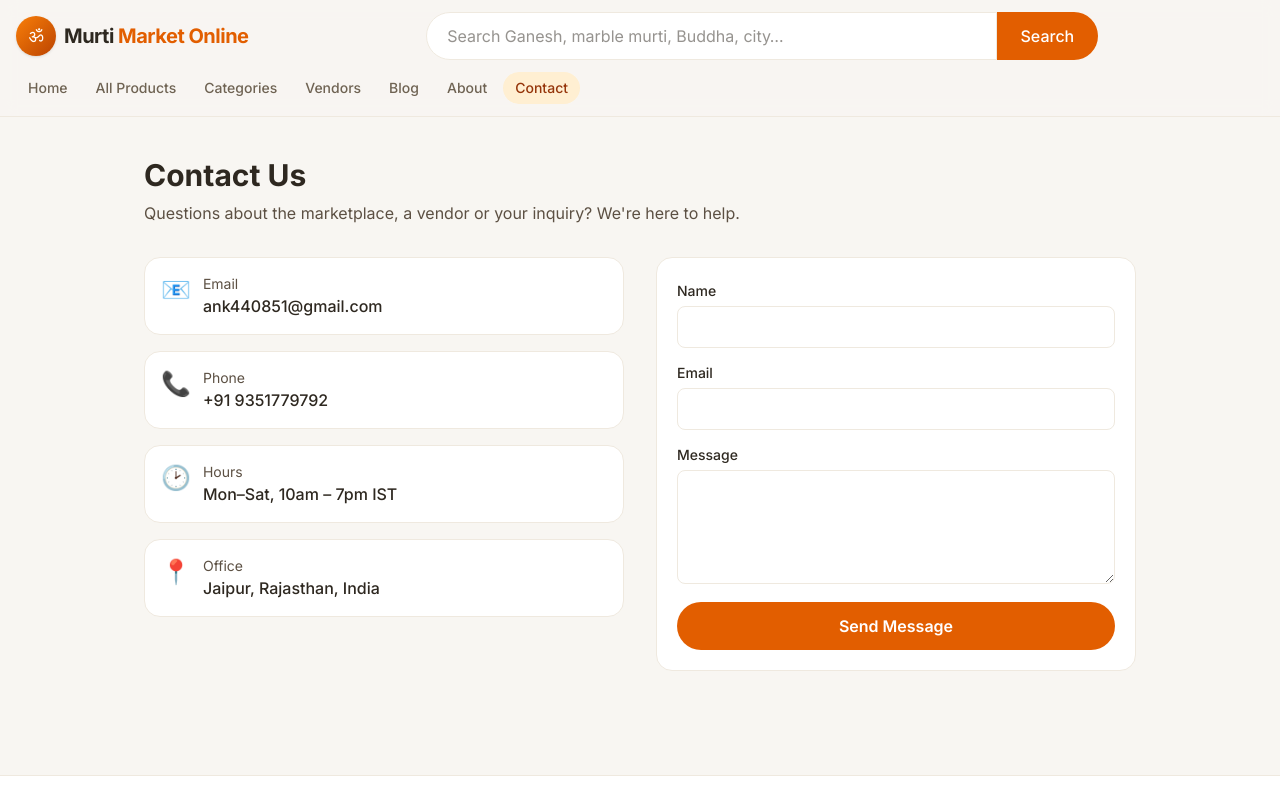
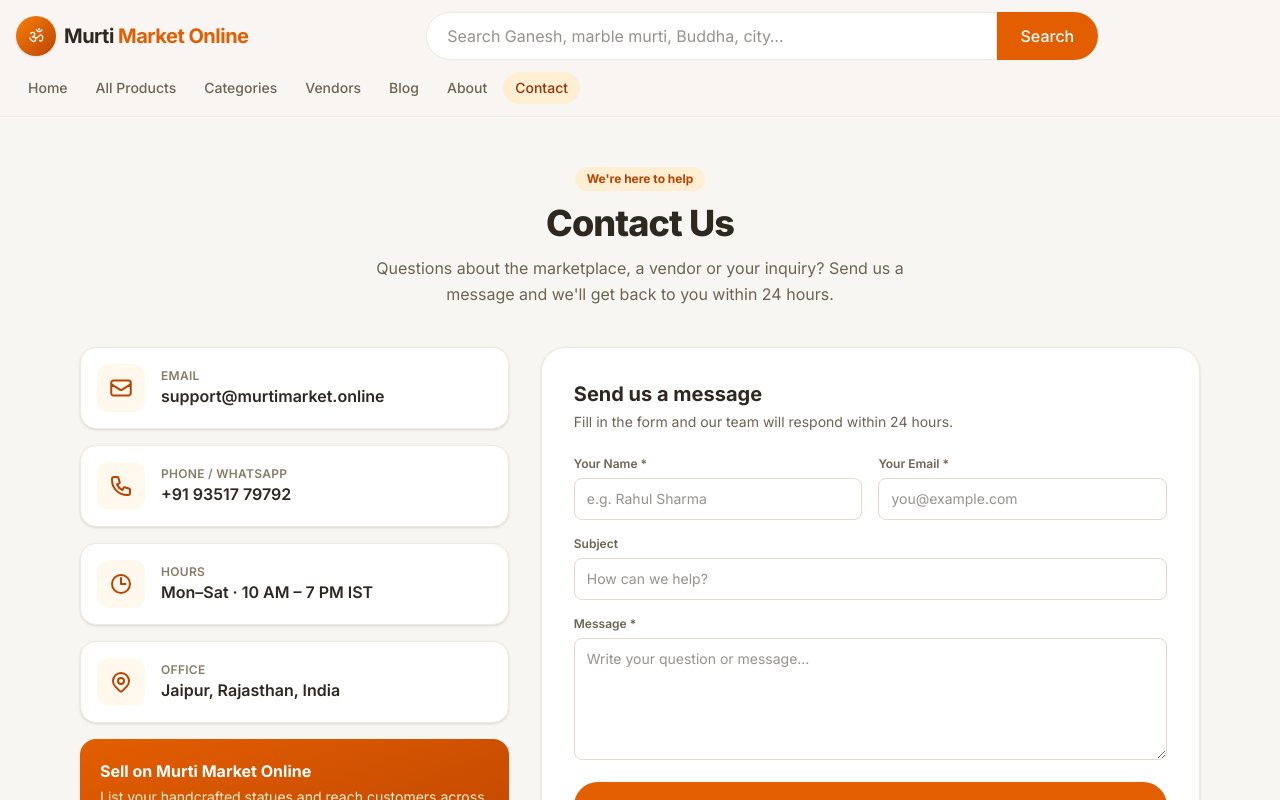
Before and after one commit to Ankit12-2000/my_app_product, a Next.js app: page /contact in a window 1280 px wide. Shown: the top 800 px of the page. Built offline with nearby package versions, Linux system fonts and the light colour scheme; no server answers.

Commit message:
feat: functional Contact page
- Redesigned contact page with info cards and seller CTA
- Working contact form (server action + contact_messages table, demo fallback)
- Updated brand contact email; added RLS insert policy and schema table

```diff
--- a/app/(public)/contact/page.tsx
+++ b/app/(public)/contact/page.tsx
@@ -1,56 +1,116 @@
 import type { Metadata } from "next";
+import { ContactForm } from "@/components/ContactForm";
 
-export const metadata: Metadata = { title: "Contact" };
+export const metadata: Metadata = {
+  title: "Contact Us — Murti Market Online",
+  description:
+    "Questions about the marketplace, a vendor or your inquiry? Reach out to the Murti Market Online team.",
+};
+
+const contacts = [
+  {
+    label: "Email",
+    value: "support@murtimarket.online",
+    href: "mailto:support@murtimarket.online",
+    icon: (
+      <svg className="h-6 w-6" fill="none" viewBox="0 0 24 24" stroke="currentColor" strokeWidth={2}>
+        <path strokeLinecap="round" strokeLinejoin="round" d="M21.75 6.75v10.5a2.25 2.25 0 01-2.25 2.25h-15a2.25 2.25 0 01-2.25-2.25V6.75m19.5 0A2.25 2.25 0 0019.5 4.5h-15a2.25 2.25 0 00-2.25 2.25m19.5 0v.243a2.25 2.25 0 01-1.07 1.916l-7.5 4.615a2.25 2.25 0 01-2.36 0L3.32 8.91a2.25 2.25 0 01-1.07-1.916V6.75" />
+      </svg>
+    ),
+  },
+  {
+    label: "Phone / WhatsApp",
+    value: "+91 93517 79792",
+    href: "tel:+919351779792",
+    icon: (
+      <svg className="h-6 w-6" fill="none" viewBox="0 0 24 24" stroke="currentColor" strokeWidth={2}>
+        <path strokeLinecap="round" strokeLinejoin="round" d="M3 5a2 2 0 012-2h3.28a1 1 0 01.948.684l1.498 4.493a1 1 0 01-.502 1.21l-2.257 1.13a11.042 11.042 0 005.516 5.516l1.13-2.257a1 1 0 011.21-.502l4.493 1.498a1 1 0 01.684.949V19a2 2 0 01-2 2h-1C9.716 21 3 14.284 3 6V5z" />
+      </svg>
+    ),
+  },
+  {
+    label: "Hours",
+    value: "Mon–Sat · 10 AM – 7 PM IST",
+    icon: (
+      <svg className="h-6 w-6" fill="none" viewBox="0 0 24 24" stroke="currentColor" strokeWidth={2}>
+        <path strokeLinecap="round" strokeLinejoin="round" d="M12 6v6h4.5m4.5 0a9 9 0 11-18 0 9 9 0 0118 0z" />
+      </svg>
+    ),
+  },
+  {
+    label: "Office",
+    value: "Jaipur, Rajasthan, India",
+    icon: (
+      <svg className="h-6 w-6" fill="none" viewBox="0 0 24 24" stroke="currentColor" strokeWidth={2}>
+        <path strokeLinecap="round" strokeLinejoin="round" d="M17.657 16.657L13.414 20.9a2 2 0 01-2.828 0l-4.243-4.243a8 8 0 1111.314 0z" />
+        <path strokeLinecap="round" strokeLinejoin="round" d="M15 11a3 3 0 11-6 0 3 3 0 016 0z" />
+      </svg>
+    ),
+  },
+];
 
 export default function ContactPage() {
   return (
-    <div className="mx-auto max-w-5xl px-4 py-10">
-      <h1 className="text-3xl font-bold">Contact Us</h1>
-      <p className="mt-2 text-clay-700">
-        Questions about the marketplace, a vendor or your inquiry? We&apos;re here to help.
-      </p>
+    <div className="mx-auto max-w-6xl px-4 py-8 sm:py-12">
+      <div className="text-center">
+        <span className="inline-flex items-center gap-1.5 rounded-full bg-saffron-100 px-3 py-1 text-xs font-bold text-saffron-700">
+          We&apos;re here to help
+        </span>
+        <h1 className="mt-3 text-3xl font-extrabold tracking-tight text-clay-900 sm:text-4xl">
+          Contact Us
+        </h1>
+        <p className="mx-auto mt-3 max-w-xl text-sm leading-relaxed text-clay-600 sm:text-base">
+          Questions about the marketplace, a vendor or your inquiry? Send us a message and
+          we&apos;ll get back to you within 24 hours.
+        </p>
+      </div>
 
-      <div className="mt-8 grid gap-8 md:grid-cols-2">
-        <div className="space-y-4">
-          <ContactRow icon="📧" label="Email" value="ank440851@gmail.com" />
-          <ContactRow icon="📞" label="Phone" value="+91 9351779792" />
-          <ContactRow icon="🕑" label="Hours" value="Mon–Sat, 10am – 7pm IST" />
-          <ContactRow icon="📍" label="Office" value="Jaipur, Rajasthan, India" />
+      <div className="mt-10 grid gap-8 lg:grid-cols-5">
+        {/* Contact info */}
+        <div className="space-y-4 lg:col-span-2">
+          {contacts.map((c) => (
+            <a
+              key={c.label}
+              href={c.href}
+              className="flex items-center gap-4 rounded-2xl border border-clay-100 bg-white p-4 shadow-sm transition hover:border-saffron-300 hover:shadow"
+            >
+              <span className="grid h-12 w-12 shrink-0 place-items-center rounded-xl bg-saffron-50 text-saffron-700">
+                {c.icon}
+              </span>
+              <span className="min-w-0">
+                <span className="block text-xs font-semibold uppercase tracking-wide text-clay-500">
+                  {c.label}
+                </span>
+                <span className="block truncate font-semibold text-clay-900">{c.value}</span>
+              </span>
+            </a>
+          ))}
+
+          <div className="rounded-2xl bg-gradient-to-br from-saffron-600 to-saffron-700 p-5 text-white shadow-sm">
+            <p className="font-bold">Sell on Murti Market Online</p>
+            <p className="mt-1 text-sm text-saffron-100">
+              List your handcrafted statues and reach customers across India.
+            </p>
+            <a
+              href="/sell"
+              className="mt-3 inline-flex items-center justify-center rounded-full bg-white px-5 py-2.5 text-sm font-bold text-saffron-700 transition hover:bg-saffron-50"
+            >
+              Become a Seller →
+            </a>
+          </div>
         </div>
 
-        <form className="space-y-3 rounded-2xl border border-clay-100 bg-white p-5">
-          <div>
-            <label className="text-sm font-medium">Name</label>
-            <input className="mt-1 w-full rounded-lg border border-clay-100 px-3 py-2 outline-none focus:border-saffron-400" />
+        {/* Contact form */}
+        <div className="rounded-3xl border border-clay-100 bg-white p-6 shadow-sm sm:p-8 lg:col-span-3">
+          <h2 className="text-xl font-bold text-clay-900">Send us a message</h2>
+          <p className="mt-1 text-sm text-clay-600">
+            Fill in the form and our team will respond within 24 hours.
+          </p>
+          <div className="mt-6">
+            <ContactForm />
           </div>
-          <div>
-            <label className="text-sm font-medium">Email</label>
-            <input type="email" className="mt-1 w-full rounded-lg border border-clay-100 px-3 py-2 outline-none focus:border-saffron-400" />
-          </div>
-          <div>
-            <label className="text-sm font-medium">Message</label>
-            <textarea rows={4} className="mt-1 w-full rounded-lg border border-clay-100 px-3 py-2 outline-none focus:border-saffron-400" />
-          </div>
-          <button
-            type="button"
-            className="w-full rounded-full bg-saffron-600 px-6 py-3 font-semibold text-white hover:bg-saffron-700"
-          >
-            Send Message
-          </button>
-        </form>
+        </div>
       </div>
     </div>
   );
 }
-
-function ContactRow({ icon, label, value }: { icon: string; label: string; value: string }) {
-  return (
-    <div className="flex items-start gap-3 rounded-2xl border border-clay-100 bg-white p-4">
-      <span className="text-2xl">{icon}</span>
-      <div>
-        <p className="text-sm text-clay-700">{label}</p>
-        <p className="font-medium">{value}</p>
-      </div>
-    </div>
-  );
-}
--- /dev/null
+++ b/app/actions/contact.ts
@@ -0,0 +1,53 @@
+"use server";
+
+import { isSupabaseConfigured } from "@/lib/supabase/config";
+import { createSupabaseServerClient } from "@/lib/supabase/server";
+
+export interface ContactState {
+  ok: boolean;
+  message: string;
+  errors?: Record<string, string>;
+}
+
+export async function submitContact(
+  _prev: ContactState,
+  formData: FormData
+): Promise<ContactState> {
+  const name = String(formData.get("name") ?? "").trim();
+  const email = String(formData.get("email") ?? "").trim();
+  const subject = String(formData.get("subject") ?? "").trim();
+  const message = String(formData.get("message") ?? "").trim();
+
+  const errors: Record<string, string> = {};
+  if (name.length < 2) errors.name = "Please enter your name.";
+  if (!/^[^\s@]+@[^\s@]+\.[^\s@]+$/.test(email)) errors.email = "Please enter a valid email.";
+  if (message.length < 10) errors.message = "Message should be at least 10 characters.";
+
+  if (Object.keys(errors).length > 0) {
+    return { ok: false, message: "Please fix the highlighted fields.", errors };
+  }
+
+  const payload = {
+    name,
+    email,
+    subject: subject || null,
+    message,
+    status: "new",
+  };
+
+  if (!isSupabaseConfigured) {
+    return {
+      ok: true,
+      message: "Message sent! (Demo mode — connect Supabase to store messages.)",
+    };
+  }
+
+  const sb = await createSupabaseServerClient();
+  const { error } = await sb.from("contact_messages").insert(payload);
+  if (error) {
+    console.error("Contact insert error:", error.message);
+    return { ok: false, message: `Error: ${error.message}` };
+  }
+
+  return { ok: true, message: "Message sent! We'll get back to you within 24 hours." };
+}
--- /dev/null
+++ b/components/ContactForm.tsx
@@ -0,0 +1,94 @@
+"use client";
+
+import { useActionState } from "react";
+import { useFormStatus } from "react-dom";
+import { submitContact, type ContactState } from "@/app/actions/contact";
+import { IconSpinner } from "@/components/admin/icons";
+
+const initial: ContactState = { ok: false, message: "" };
+
+const inputClass =
+  "mt-1.5 w-full rounded-lg border border-clay-200 bg-white px-3 py-2.5 text-sm outline-none transition focus:border-saffron-400 focus:ring-2 focus:ring-saffron-400/25";
+
+function SubmitButton() {
+  const { pending } = useFormStatus();
+  return (
+    <button
+      type="submit"
+      disabled={pending}
+      className="flex w-full items-center justify-center gap-2 rounded-full bg-saffron-600 px-6 py-3 font-semibold text-white shadow-sm transition hover:bg-saffron-700 disabled:opacity-60"
+    >
+      {pending && <IconSpinner className="h-4 w-4 animate-spin" />}
+      {pending ? "Sending…" : "Send Message"}
+    </button>
+  );
+}
+
+export function ContactForm() {
+  const [state, action] = useActionState(submitContact, initial);
+
+  if (state.ok) {
+    return (
+      <div className="rounded-2xl border border-green-200 bg-green-50 p-8 text-center">
+        <div className="mx-auto grid h-16 w-16 place-items-center rounded-full bg-green-100 text-3xl">
+          ✓
+        </div>
+        <h3 className="mt-4 text-xl font-bold text-green-800">Message sent!</h3>
+        <p className="mt-2 text-sm text-green-700">{state.message}</p>
+      </div>
+    );
+  }
+
+  const err = state.errors ?? {};
+
+  return (
+    <form action={action} className="space-y-4">
+      <div className="grid gap-4 sm:grid-cols-2">
+        <div>
+          <label className="block text-left text-xs font-semibold text-clay-600">
+            Your Name *
+          </label>
+          <input name="name" placeholder="e.g. Rahul Sharma" className={inputClass} />
+          {err.name && <p className="mt-1 text-left text-xs text-red-600">{err.name}</p>}
+        </div>
+        <div>
+          <label className="block text-left text-xs font-semibold text-clay-600">
+            Your Email *
+          </label>
+          <input name="email" type="email" placeholder="you@example.com" className={inputClass} />
+          {err.email && <p className="mt-1 text-left text-xs text-red-600">{err.email}</p>}
+        </div>
+      </div>
+
+      <div>
+        <label className="block text-left text-xs font-semibold text-clay-600">Subject</label>
+        <input
+          name="subject"
+          placeholder="How can we help?"
+          className={inputClass}
+        />
+      </div>
+
+      <div>
+        <label className="block text-left text-xs font-semibold text-clay-600">
+          Message *
+        </label>
+        <textarea
+          name="message"
+          rows={5}
+          placeholder="Write your question or message…"
+          className={inputClass}
+        />
+        {err.message && <p className="mt-1 text-left text-xs text-red-600">{err.message}</p>}
+      </div>
+
+      {state.message && !state.ok && (
+        <p className="rounded-lg bg-red-50 px-3 py-2 text-left text-sm text-red-600">
+          {state.message}
+        </p>
+      )}
+
+      <SubmitButton />
+    </form>
+  );
+}
```
Also changed, not shown: 1 other file (tests, documents, lock files or other folders).
